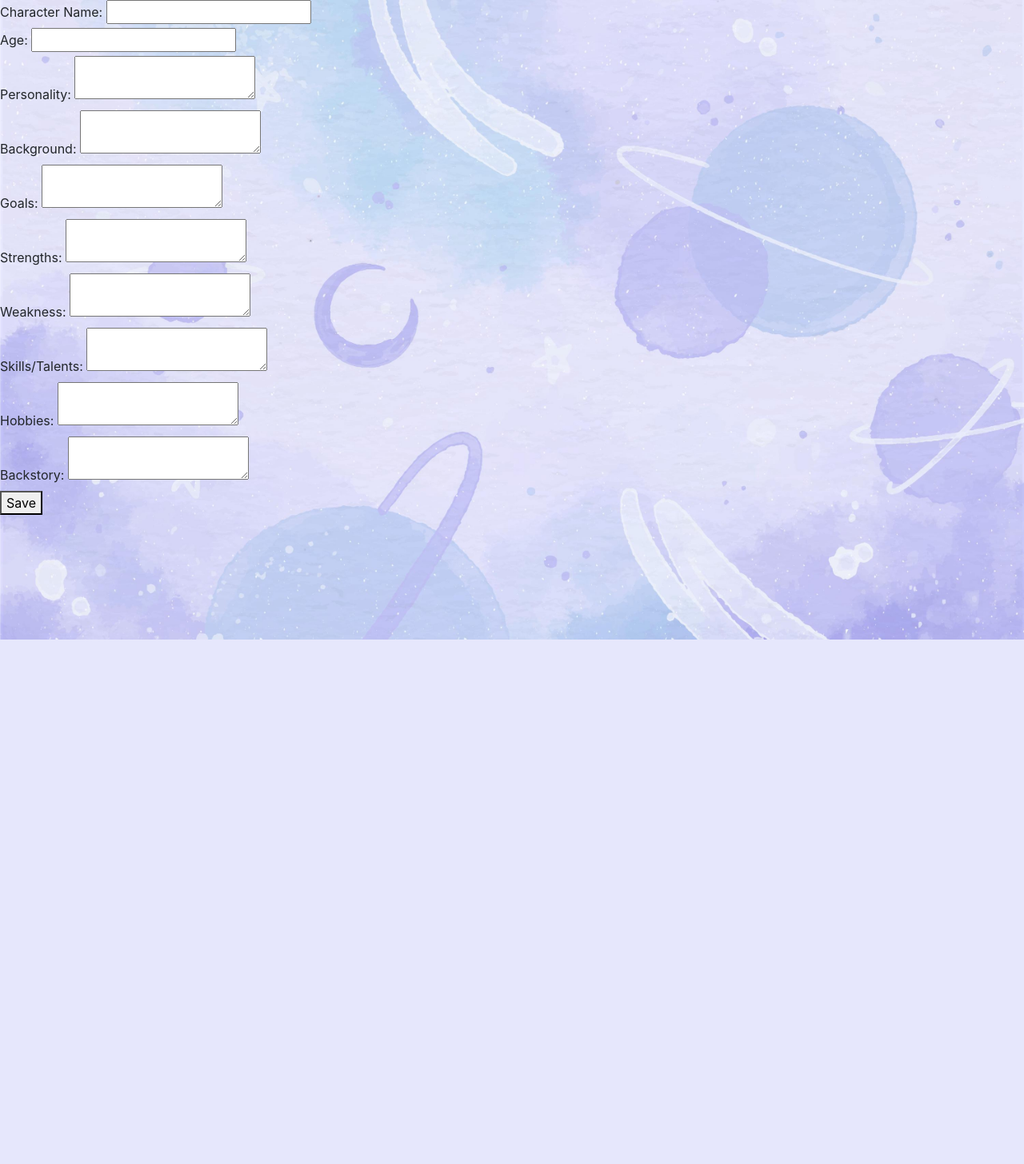
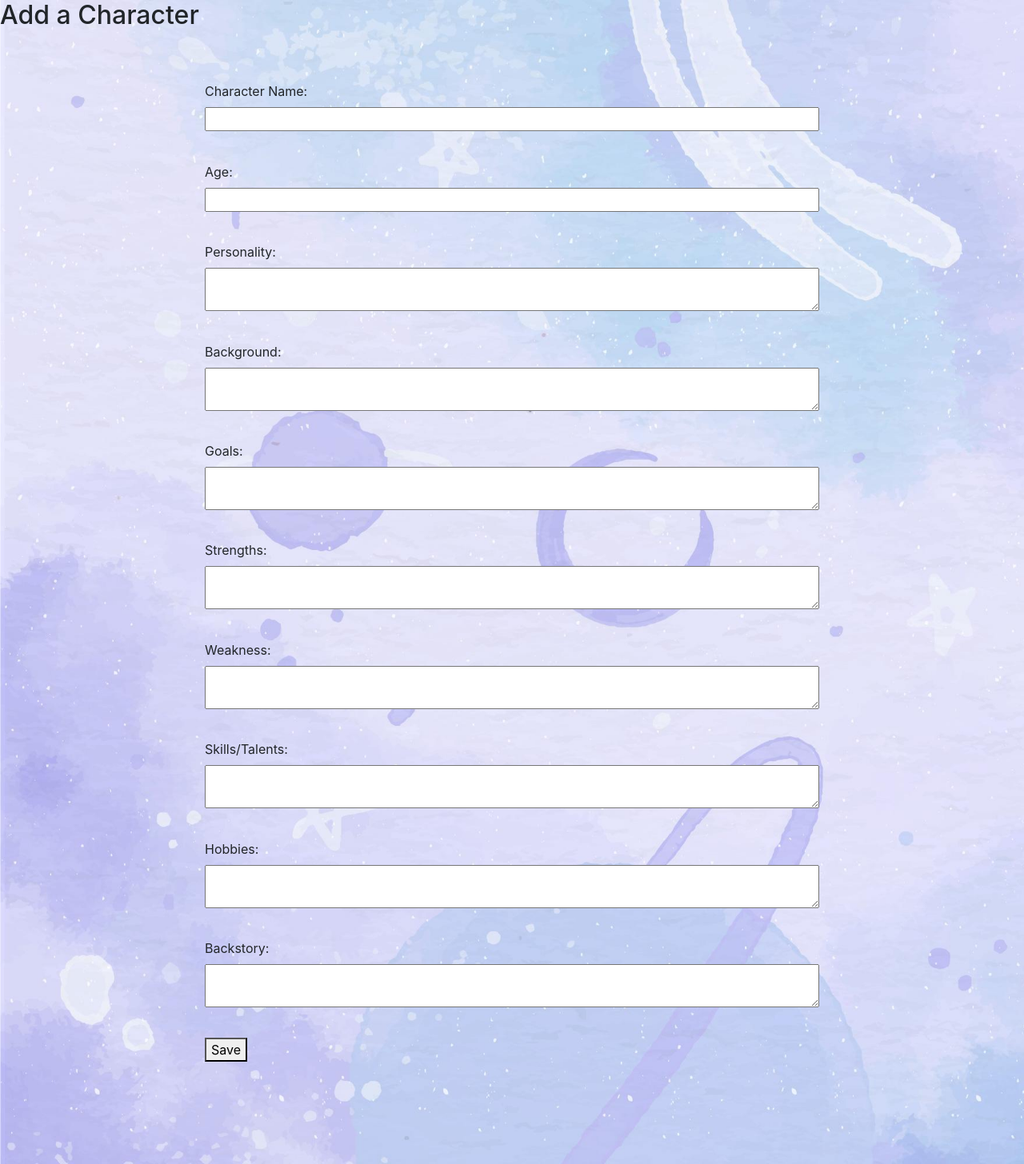
Before and after one commit to Jy-re/IrisiaKeep, a Django app: page /create-character/ in a window 1280 px wide. Shown: the whole page at 80% size. Before the commit the page ends 800 px from the top, so only its background shows below. Run offline with Django 4.2, Linux system fonts and the light colour scheme.

Commit message:
added character form initial style

```diff
--- a/blog/templates/character_form.html
+++ b/blog/templates/character_form.html
@@ -7,50 +7,63 @@
 
 {% block content %}
 
+<h2>Add a Character</h2>
+
 <form method="post">
     {% csrf_token %}
 
-    <div>
+    <div class="label-input">
         <label for="id_name">Character Name:</label>
         <input id="id_name" name="name">
     </div>
-    <div>
+    <div class="label-input">
         <label for="id_age">Age:</label>
         <input type="number" id="id_age" name="age">
     </div>
-    <div>
+    <div class="label-input">
         <label for="id_personality">Personality:</label>
         <textarea id="id_personality" name="personality"></textarea>
     </div>
-    <div>
+    <div class="label-input">
         <label for="id_background">Background:</label>
         <textarea id="id_background" name="background"></textarea>
     </div>
-    <div>
+    <div class="label-input">
         <label for="id_goals">Goals:</label>
         <textarea id="id_goals" name="goals"></textarea>
     </div>
-    <div>
+    <div class="label-input">
         <label for="id_strengths">Strengths:</label>
         <textarea id="id_strengths" name="strengths"></textarea>
     </div>
-    <div>
+    <div class="label-input">
         <label for="id_weakness">Weakness:</label>
         <textarea id="id_weakness" name="weakness"></textarea>
     </div>
-    <div>
+    <div class="label-input">
         <label for="id_skills">Skills/Talents:</label>
         <textarea id="id_skills" name="skills"></textarea>
     </div>
-    <div>
+    <div class="label-input">
         <label for="id_hobbies">Hobbies:</label>
         <textarea id="id_hobbies" name="hobbies"></textarea>
     </div>
-    <div>
+    <div class="label-input">
         <label for="id_backstory">Backstory:</label>
         <textarea id="id_backstory" name="backstory"></textarea>
     </div>
     <button type="submit">Save</button>
 </form>
 
+<style>
+    .label-input{
+        margin-bottom: 5%;
+        display: flex;
+        flex-direction: column;
+    }
+    form{
+        margin: 5% 20% 10% 20%;
+    }
+</style>
+
 {% endblock %}
```
